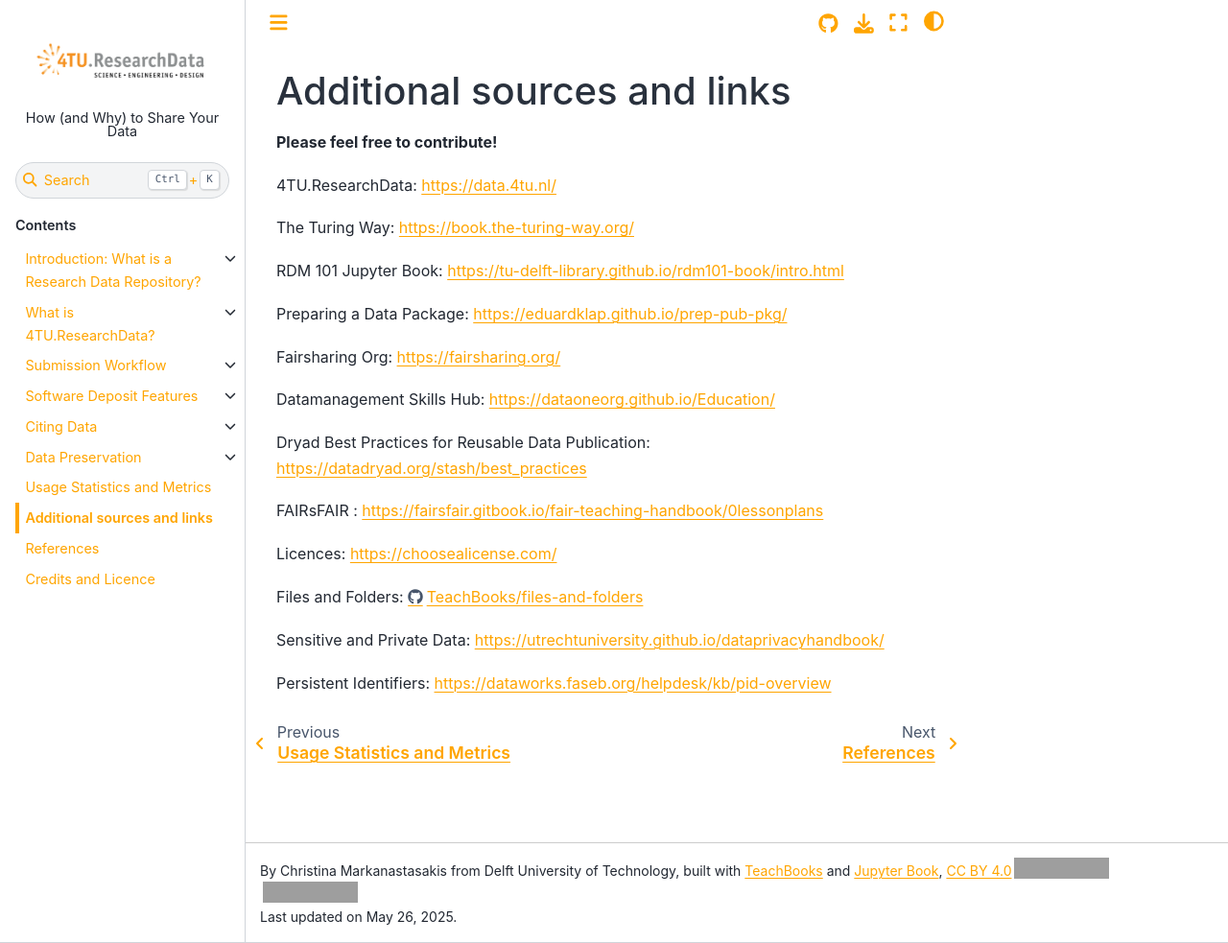
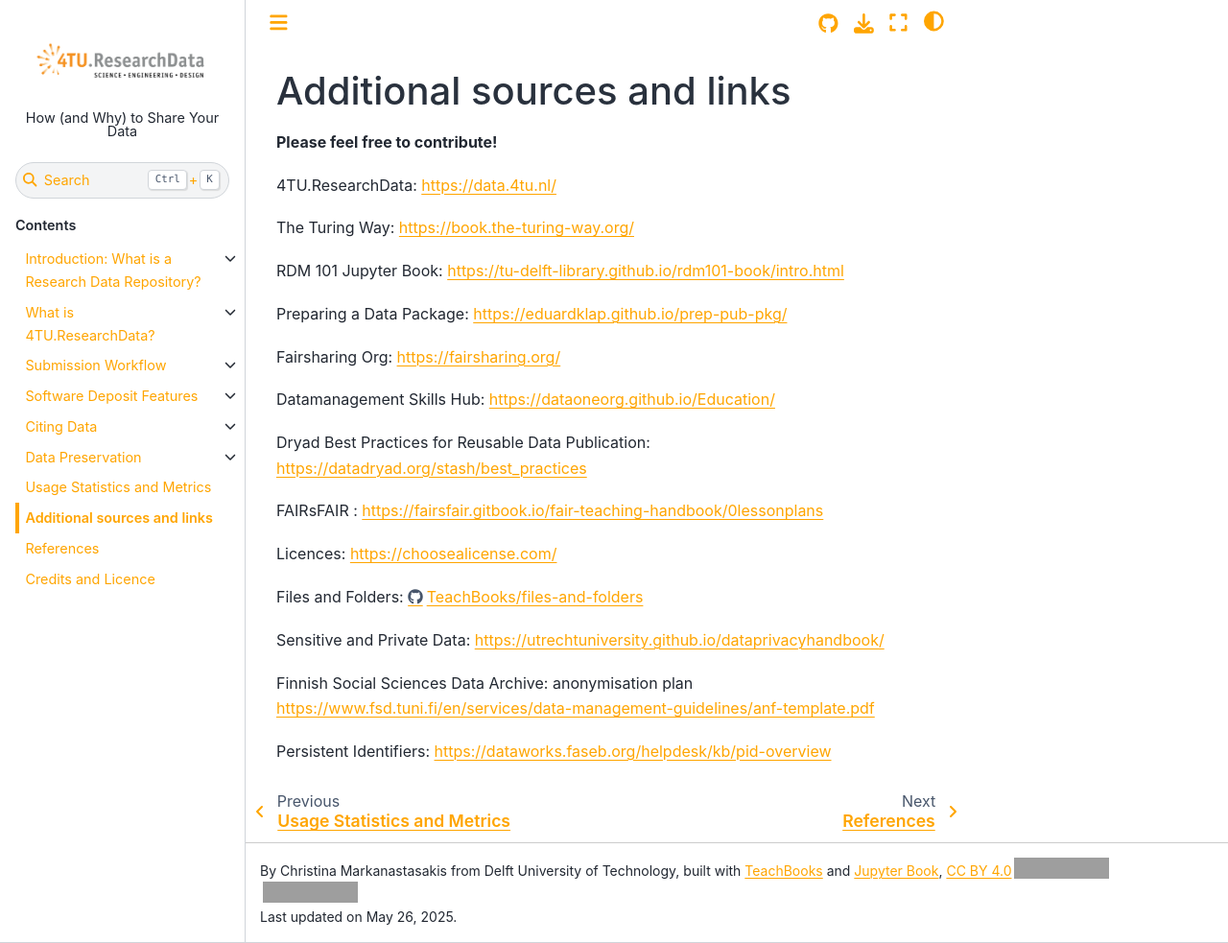
Before and after one commit to TUDelft-books/FAIR4TU_Submission_Help, a Jupyter Book: the page built from book/useful_resources/intro.md, in a window 1280 px wide and 983 px high. Shown: the whole window at 96% size. Built offline with Jupyter Book 1.0.4 settings and Sphinx 7.4.7 and the Sphinx Book theme 1.1.4, drawn with Linux system fonts in a browser that asks for light colours; pages that are not in the unit, such as notebooks, are missing from menus; comment, search, counter and statistics services are not loaded; grey boxes are pictures that could not be loaded.

Commit message:
Update intro.md

```diff
--- a/book/useful_resources/intro.md
+++ b/book/useful_resources/intro.md
@@ -36,5 +36,8 @@ https://github.com/TeachBooks/files-and-folders/
 Sensitive and Private Data:
 https://utrechtuniversity.github.io/dataprivacyhandbook/
 
+Finnish Social Sciences Data Archive: anonymisation plan
+https://www.fsd.tuni.fi/en/services/data-management-guidelines/anf-template.pdf
+
 Persistent Identifiers:
 https://dataworks.faseb.org/helpdesk/kb/pid-overview
```
